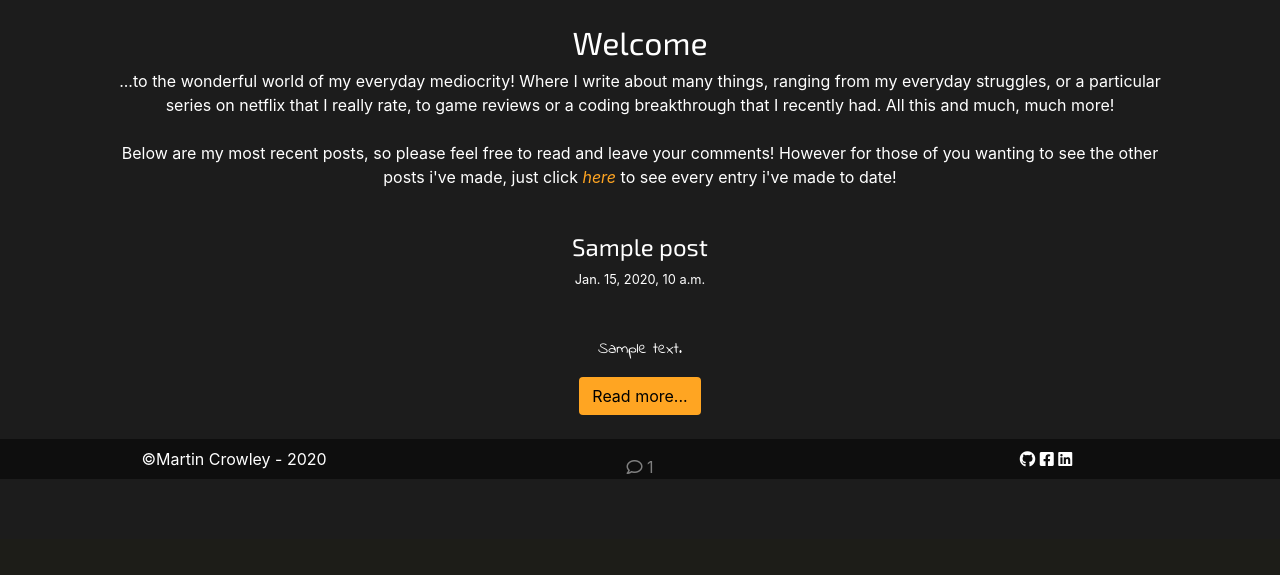
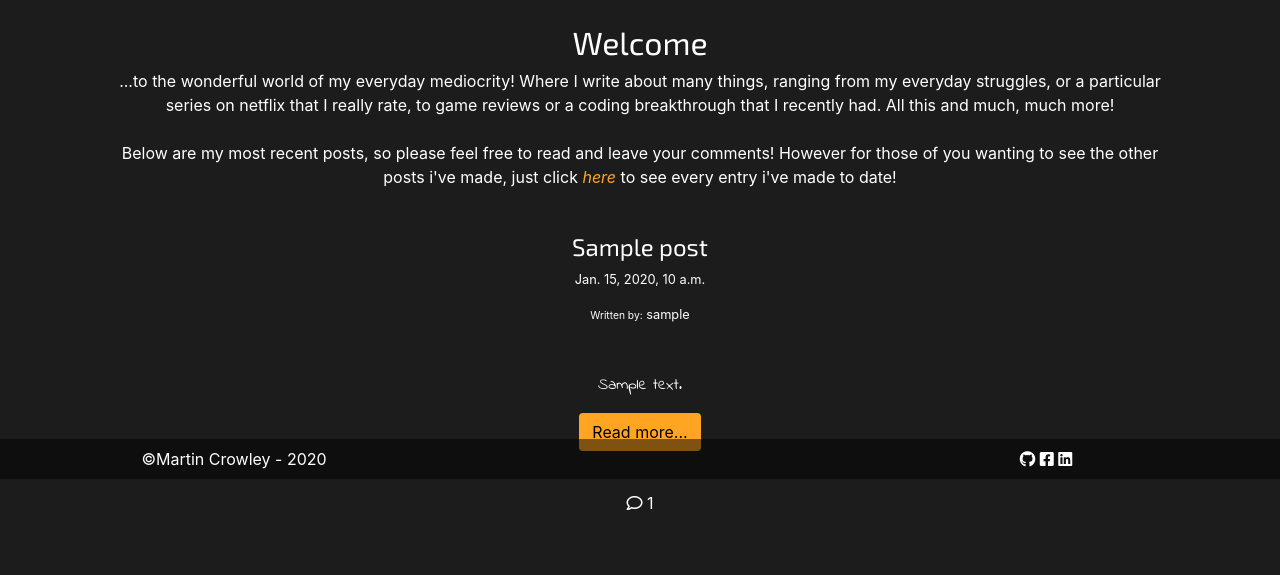
Before and after one commit to Mcrowley93/the_life_and_times, a Django app: page / in a window 1280 px wide. Shown: the part 321-896 px from the top of the page. Before the commit the page ends 800 px from the top, so only its background shows below. Run offline with Django 3.2, Linux system fonts and the light colour scheme; tables that the repository leaves empty hold one stand-in row (values such as "Sample post"); some libraries are stand-ins or nearby versions.

Commit message:
added post-author to the posts on display, to make it clear who is writing the posts, but it also allows for guest bloggers to be featured and named should this occur in future

```diff
--- a/blog/templates/blog/all_posts.html
+++ b/blog/templates/blog/all_posts.html
@@ -16,6 +16,9 @@
                         <p class="post-date small">
                             {{ post.published_date }}
                         </p>
+                        <p class="post-author small">
+                            <span class="small">Written by:</span> {{  post.author }}
+                        </p>
                     </div>
                     <div class="card-body">
                         <p class="post-content card-text">{{ post.text|linebreaksbr }}</p>
--- a/blog/templates/blog/post_detail.html
+++ b/blog/templates/blog/post_detail.html
@@ -11,6 +11,9 @@
                         <h2 class="post-title">{{ post.title }}</h2>
                         <p class="post-date small">
                             {{ post.published_date }}
+                        </p>
+                        <p class="post-author">
+                            <span class="small">Written by:</span> {{  post.author }}
                         </p>
                         {% if user == post.author %}
                             <a class="text-link" href="{% url 'post_edit' pk=post.pk %}">Edit Post &nbsp<i class="fas fa-pencil-alt"></i></a>
--- a/blog/templates/blog/post_list.html
+++ b/blog/templates/blog/post_list.html
@@ -28,6 +28,9 @@
                         <p class="post-date small">
                             {{ post.published_date }}
                         </p>
+                        <p class="post-author small">
+                            <span class="small">Written by:</span> {{ post.author }}
+                        </p>
                     </div>
                     <div class="card-body">
                         <p class="post-content card-text">{{ post.text|linebreaksbr }}</p>
--- a/static/css/custom.css
+++ b/static/css/custom.css
@@ -177,7 +177,8 @@ a.text-link:hover {
 .post-title,
 .post-date,
 .post-content,
-.post-stats{
+.post-stats,
+.post-author{
     color: white;
 }
 
```
